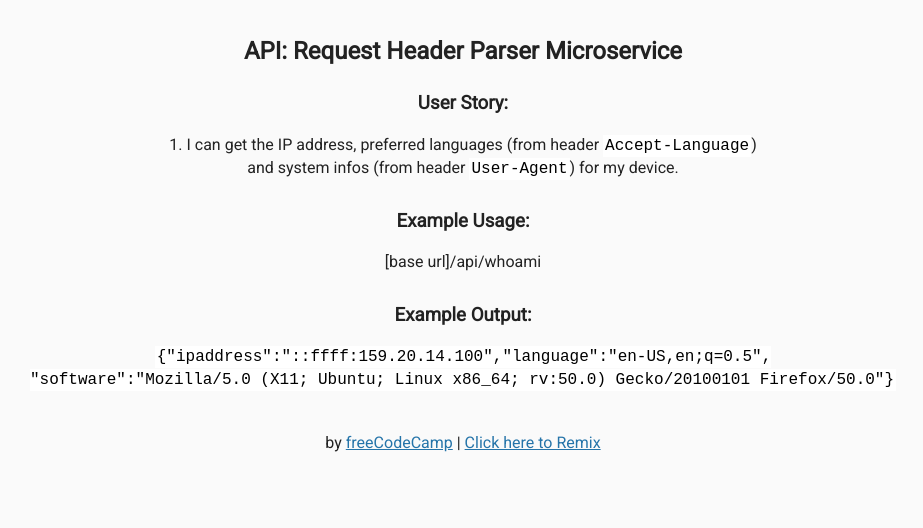
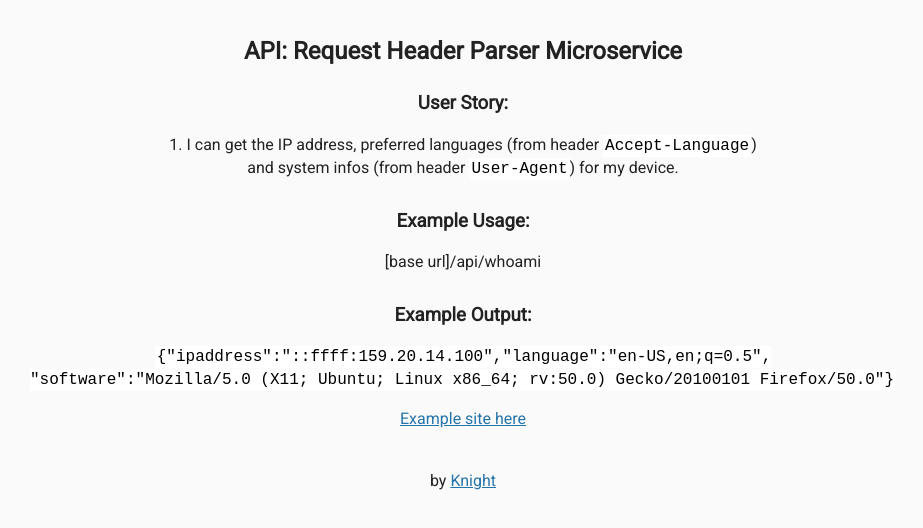
Before and after one commit to knight2/boilerplate-headerparser, a website: page views/index.html in a window 1280 px wide. Shown: the whole page, without its empty margins (177-1100 px from the left). Drawn offline with Linux system fonts and the light colour scheme; files that its build step writes are made by us from their sources.

Commit message:
add example site

```diff
--- a/server.js
+++ b/server.js
@@ -6,7 +6,7 @@ var express = require('express');
 var app = express();
 
 // enable CORS (https://en.wikipedia.org/wiki/Cross-origin_resource_sharing)
-// so that your API is remotely testable by FCC
+// so that your API is remotely testable
 var cors = require('cors');
 app.use(cors({optionSuccessStatus: 200}));  // some legacy browsers choke on 204
 
--- a/views/index.html
+++ b/views/index.html
@@ -24,10 +24,11 @@
         <p>
           <code>{"ipaddress":"::ffff:159.20.14.100","language":"en-US,en;q=0.5",<br>"software":"Mozilla/5.0 (X11; Ubuntu; Linux x86_64; rv:50.0) Gecko/20100101 Firefox/50.0"}</code>
         </p>
+        <a href="https://boilerplate-header-parser.glitch.me/api/whoami">Example site here</a>
       </div>
       <div class="footer">
         <p>
-          by <a href="http://www.freecodecamp.com">freeCodeCamp</a> | <a href="https://hyperdev.com/#!/remix/FCC_API_header_bplate/8c449aa9-a80c-47ad-8142-8da90f658731">Click here to Remix</a>
+          by <a href="https://github.com/knight2/">Knight</a>
         </p>
       </div>
    </body>
```
Also changed, not shown: README.md.
